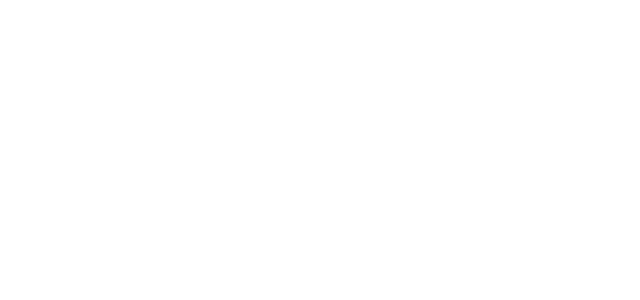
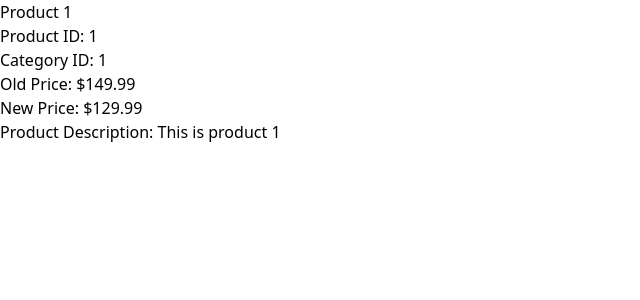
Before and after one commit to Rohan-Kumar320/Lezada-Technology, a React (Vite) app: page /categories/1/1/product/1/1 in a window 1280 px wide. Before the commit this address had no page. Shown: the top 300 px of the page, without its empty margins (0-640 px from the left). Built offline with nearby package versions, Linux system fonts and the light colour scheme; a web font is replaced by a local one.

Commit message:
product and category detail

```diff
--- a/src/App.jsx
+++ b/src/App.jsx
@@ -1,7 +1,8 @@
 import React from 'react'
 import Home from './pages/Home'
-import {  BrowserRouter,Routes, Route, } from 'react-router'
+import {  BrowserRouter,Routes, Route} from 'react-router'
 import CategoriesDetail from './pages/CategoriesDetail'
+import ProductsDetail from './pages/ProductsDetail'
 
 
 const App = () => {
@@ -10,7 +11,8 @@ const App = () => {
       <BrowserRouter>
         <Routes>
           <Route path="/" element={<Home />} />
-          <Route path="/categories/:ccid" element={<CategoriesDetail />} />
+          <Route path="/categories/:categoryName/:categoryID" element={<CategoriesDetail />} />
+          <Route path="/categories/:categoryName/:categoryID/product/:productName/:productID" element={<ProductsDetail />} />
         </Routes>
       </BrowserRouter>
     </div>
--- a/src/components/Categories.jsx
+++ b/src/components/Categories.jsx
@@ -8,30 +8,25 @@ const Categories = () => {
             ccid: 1,
             image: "./front-1.jpg",
             title : "Laptop",
-            link: "/this"
 
         },
         {
             ccid: 2,
             image: "./front-2.jpg",
             title : "Gaming Laptop",
-            link: "/this"
         },
         {
             ccid: 3,
             image: "./front-3.jpg",
             title : "Simple Laptop",
-            link: "/this"
         },
         {
             ccid: 4,
             image: "./front-4.jpg",
             title : "Affordable Laptop",
-            link: "/this"
         },
 
     ]
-
 
   return (
     <>
@@ -46,7 +41,7 @@ const Categories = () => {
                     <img src={item.image} alt="" className='h-48 w-full'/>
                     <div className='absolute h-full w-full bg-black/40 flex justify-center items-center -bottom-10 group-hover:bottom-0 opacity-0 group-hover:opacity-100 transition-all duration-700'>
                         <button className='text-white border-2 rounded-sm py-2 px-2'>
-                            <Link to={`/categories/${item.ccid}`}>View More</Link>
+                            <Link to={`/categories/${item.title}/${item.ccid}`}>View More</Link>
                         </button>
                     </div>
                     <p className='uppercase text-center pt-2 text-lg font-roboto'>{item.title}</p>
--- a/src/components/ViewMoreProds.jsx
+++ b/src/components/ViewMoreProds.jsx
@@ -131,8 +131,8 @@ const ViewMoreProds = ({trigger}) => {
 
 
         return () => {
-        // Kill all animations and refresh
-        [...parentAnimations, ...textAnimations, ...imgAnimations].forEach((ani) => ani.kill());
+       // Cleanup animations and refresh ScrollTrigger
+        ScrollTrigger.getAll().forEach((trigger) => trigger.kill());
         ScrollTrigger.refresh();
         };
         }
@@ -150,7 +150,7 @@ const ViewMoreProds = ({trigger}) => {
                         <h1 className='textani text-lg sm:text-3xl md:text-4xl'><span className='font-bold'>07+</span> Shop</h1>
                         <h1 className='textani text-lg sm:text-3xl md:text-4xl'>laptop design's</h1>
                         <p className='textani pt-2 w-43 md:w-60 font-normal md:text-sm text-xs md:text-start text-center'>Lorem ipsum dolor sit amet consectetur adipisicing elit. Molestias laudantium assumenda molestiae quisquam doloremque architecto.</p>
-                        <button className='textani mb-3 mt-3 border-b-2 border-black hover:animate-pulse active:text-blue-500'>View More</button>
+                        <button className='textani mb-3 mt-3 border-b-2 border-black hover:animate-pulse active:text-blue-500'><Link to="/abc">View More</Link></button>
                     </div>
                     <div className='imgani max-w-[50%] md:max-w-[32%]'>
                             <img
--- a/src/main.jsx
+++ b/src/main.jsx
@@ -4,7 +4,7 @@ import './index.css'
 import App from './App.jsx'
 
 createRoot(document.getElementById('root')).render(
-      <StrictMode>
-          <App />
-      </StrictMode>
+<StrictMode>
+    <App />
+</StrictMode>
 )
--- a/src/pages/CategoriesDetail.jsx
+++ b/src/pages/CategoriesDetail.jsx
@@ -1,10 +1,15 @@
-import React, { useState } from 'react'
+import React, { useEffect, useState } from 'react'
 import { IoCartOutline } from "react-icons/io5";
 import { FaHeart } from "react-icons/fa";
 import { GoLaw } from "react-icons/go";
-import { useParams } from 'react-router';
+import { Link, Outlet, useParams } from 'react-router';
 
 const CategoriesDetail = () => {
+
+  useEffect(() => {
+    window.scrollTo(0, 0);
+  }, []);
+
 
   const products = [
     {
@@ -14,7 +19,7 @@ const CategoriesDetail = () => {
       prodOldPrice: 149.99,
       prodNewPrice: 129.99,
       prodDesc: "This is product 1",
-      prodImg: './laptop-1.png'
+      prodImg: '/laptop-1.png'
     },
     {
       prodID: 2,
@@ -23,7 +28,7 @@ const CategoriesDetail = () => {
       prodOldPrice: 179.99,
       prodNewPrice: 149.99,
       prodDesc: "This is product 2",
-      prodImg: './laptop-1.png'
+      prodImg: '/laptop-1.png'
     },
     {
       prodID: 3,
@@ -32,7 +37,7 @@ const CategoriesDetail = () => {
       prodOldPrice: 199.99,
       prodNewPrice: 179.99,
       prodDesc: "This is product 3",
-      prodImg: './laptop-1.png'
+      prodImg: '/laptop-1.png'
     },
     {
       prodID: 4,
@@ -41,12 +46,9 @@ const CategoriesDetail = () => {
       prodOldPrice: 229.99,
       prodNewPrice: 199.99,
       prodDesc: "This is product 4",
-      prodImg: './laptop-1.png'
+      prodImg: '/laptop-1.png'
     },
   ]
-
-  const {ccid} = useParams();
-  const filterData = products.find(filterData => filterData.cateid === ccid);
 
   const [likedProducts, setLikedProducts] = useState(
     products.reduce((acc, product) => {
@@ -55,6 +57,8 @@ const CategoriesDetail = () => {
     }, {})
   );
 
+
+
   const toggleLike = (prodID) => {
     setLikedProducts((prevState) => ({
       ...prevState,
@@ -62,15 +66,24 @@ const CategoriesDetail = () => {
     }));
   };
 
+  const {categoryID,categoryName} = useParams();
+  const categoryId = parseInt(categoryID)
+  const filterData = products.filter((product) => product.cateid === categoryId);
 
   return (
     <>
-    <p>{ccid}</p>
-
-      <div className='card-container flex justify-center items-center'>
-        <div className='grid grid-cols-4'>
-          {products.map((prod,index) => (
-          <div key={index} className='w-52 max-h-full m-4 border rounded-xl border-gray-300 shadow-lg overflow-hidden'>
+    <div>
+    <div className='w-[20%] h-screen bg-slate-200 rounded-tr-2xl shadow-md border border-gray-300 fixed'>
+      <div>
+      <Outlet/>
+      <h1 className='text-center font-medium font-roboto text-2xl pt-5 text-slate-500'>Budget Laptop's</h1>
+      </div>
+    </div>
+      <div className='card-container flex justify-center ml-44 '>
+        <div className='grid grid-cols-3'>
+          {filterData.length > 0 ? (
+          filterData.map((prod,index) => (
+          <div key={index} className='w-52 max-h-full m-4 ml-16 border rounded-xl border-gray-300 shadow-lg overflow-hidden'>
             <div className='flex justify-end items-center'>
             <h1 className='absolute pb-40 pr-5 text-xs text-gray-400 z-20 '>ID: {prod.prodID}</h1>
               <button className='py-2 px-2 absolute bg-blue-100 mb-14 mr-4 font-bold rounded-full z-20'>
@@ -79,10 +92,14 @@ const CategoriesDetail = () => {
               <button className='py-2 px-2 absolute bg-gray-500 mt-8 mr-4 font-bold rounded-full z-20' onClick={() => toggleLike(prod.prodID)}>
                 <FaHeart className={`text-center ${likedProducts[prod.prodID] ? 'text-red-600' : 'text-gray-50'}`} size={20} />
               </button>
-            <img src={prod.prodImg} alt="" className='h-48 object-contain -z-10' />
+            <img src={prod.prodImg} alt={prod.prodName} className='h-48 object-contain -z-10' />
             </div>
             <div className='pl-4 pr-4 font-roboto text-sm pt-2'>
-              <h1 className='font-medium'>{prod.prodName}</h1>
+              <h1 className='font-medium'>
+                <Link to={`/categories/${categoryId}/${categoryName}/product/${prod.prodName}/${prod.prodID}`}>
+                  {prod.prodName}
+                </Link>
+                </h1>
               <p>{prod.prodDesc}</p>
                 <div className='flex justify-between items-center mt-5 mb-3'>
                   <div className='flex flex-col'>
@@ -94,9 +111,14 @@ const CategoriesDetail = () => {
                 </div>
             </div>
           </div>
-      ))}
+      ))
+    ) : (
+      <p className='text-center text-2xl'>Sorry, No Products Found!</p>
+    )}
         </div>
       </div>
+    </div>
+
     </>
   )
 }
--- /dev/null
+++ b/src/pages/ProductsDetail.jsx
@@ -0,0 +1,61 @@
+import React from 'react'
+import { useParams } from 'react-router'
+
+const ProductsDetail = () => {
+    const products = [
+        {
+          prodID: 1,
+          cateid: 1,
+          prodName: "Product 1",
+          prodOldPrice: 149.99,
+          prodNewPrice: 129.99,
+          prodDesc: "This is product 1",
+          prodImg: '/laptop-1.png'
+        },
+        {
+          prodID: 2,
+          cateid: 1,
+          prodName: "Product 2",
+          prodOldPrice: 179.99,
+          prodNewPrice: 149.99,
+          prodDesc: "This is product 2",
+          prodImg: '/laptop-1.png'
+        },
+        {
+          prodID: 3,
+          cateid:2,
+          prodName: "Product 3",
+          prodOldPrice: 199.99,
+          prodNewPrice: 179.99,
+          prodDesc: "This is product 3",
+          prodImg: '/laptop-1.png'
+        },
+        {
+          prodID: 4,
+          cateid: 2,
+          prodName: "Product 4",
+          prodOldPrice: 229.99,
+          prodNewPrice: 199.99,
+          prodDesc: "This is product 4",
+          prodImg: '/laptop-1.png'
+        },
+      ]
+
+    const {productName,productID} = useParams();
+    const productid = parseInt(productID);
+    const specificProduct = products.find((product)=> product.prodID === productid);
+  return (
+    <>
+        <div>
+            <h1>{specificProduct.prodName}</h1>
+            <p>Product ID: {specificProduct.prodID}</p>
+            <p>Category ID: {specificProduct.cateid}</p>
+            <p>Old Price: ${specificProduct.prodOldPrice}</p>
+            <p>New Price: ${specificProduct.prodNewPrice}</p>
+            <p>Product Description: {specificProduct.prodDesc}</p>
+        </div>
+    </>
+  )
+}
+
+export default ProductsDetail
```
